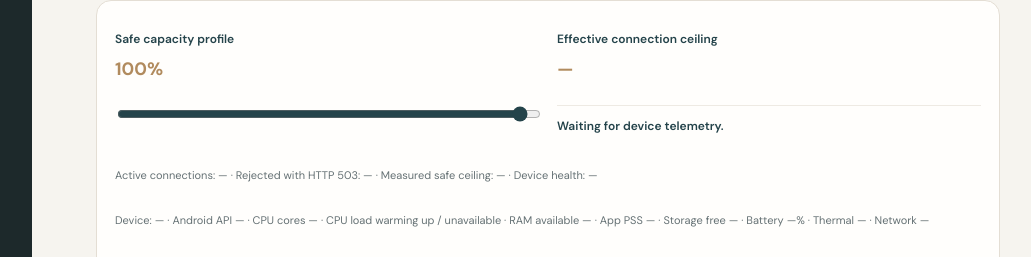
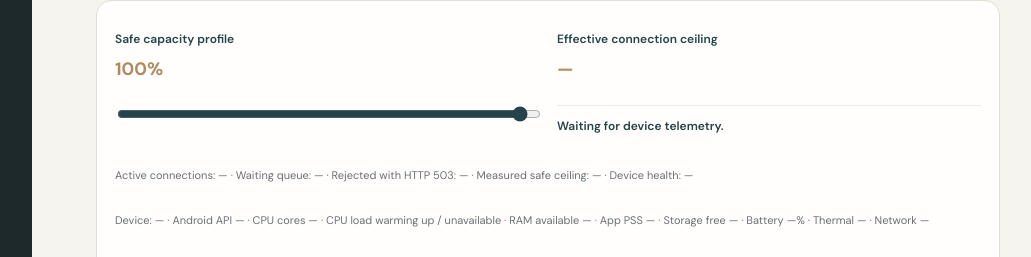
Before and after one commit to AssayFlux/PocketHost, a React (Vite) app in the folder web-console/: page / in a window 1280 px wide. Shown: the part 1665-1922 px from the top of the page, without its empty margins (216-1247 px from the left). Built offline with nearby package versions, Linux system fonts and the light colour scheme.

Commit message:
Display waiting queue depth in web console

```diff
--- a/web-console/src/ui/App.tsx
+++ b/web-console/src/ui/App.tsx
@@ -7,7 +7,7 @@ type Metrics = { sampledAt: string; sources: Array<{ source: string; requests?:
 type Site = { id: string; name: string; runtime: string; hostnames: string[]; state: string };
 type LogEntry = { timestamp: string; level: string; event: string; message: string };
 type ResourceLimits = { pythonMaxWorkers: number; nodeHeapMb: number; deviceTotalMemoryBytes: number; deviceAvailableMemoryBytes: number; note: string };
-type CapacityState = { percent: number; safeConcurrency: number; effectiveConcurrencyLimit: number; activeConnections?: number; rejectedConnections?: number; scheduled?: boolean; scheduleExpiresAt?: number; healthState?: string; semantics: string };
+type CapacityState = { percent: number; safeConcurrency: number; effectiveConcurrencyLimit: number; activeConnections?: number; queuedConnections?: number; rejectedConnections?: number; scheduled?: boolean; scheduleExpiresAt?: number; healthState?: string; semantics: string };
 type CapacityBenchmark = { state: string; safeConcurrency?: number; workload?: string; error?: string; levels?: Array<{ concurrency: number; samples: number; errors: number; p95LatencyMs: number; withinSafeThreshold: boolean }> };
 type DailyReport = { date: string; totalRequests: number; totalBytes: number; eventCount: number; errorCount: number; warningCount: number };
 
@@ -400,7 +400,7 @@ export function App() {
       <section className="panel resource-panel">
         <div className="resource-control"><label>Safe capacity profile <strong>{capacityPercent}%</strong><input type="range" min="1" max="100" step="1" value={capacityPercent} onChange={event => { setCapacityPercent(Number(event.target.value)); setCapacityDirty(true); }} /></label></div>
         <div className="resource-control"><label>Effective connection ceiling <strong>{capacity?.effectiveConcurrencyLimit ?? "—"}</strong><span className="scope-note">{capacity?.semantics ?? "Waiting for device telemetry."}</span></label></div>
-        <p>Active connections: {capacity?.activeConnections ?? "—"} · Rejected with HTTP 503: {capacity?.rejectedConnections ?? "—"} · Measured safe ceiling: {capacity?.safeConcurrency ?? "—"} · Device health: {capacity?.healthState ?? "—"}</p>
+        <p>Active connections: {capacity?.activeConnections ?? "—"} · Waiting queue: {capacity?.queuedConnections ?? "—"} · Rejected with HTTP 503: {capacity?.rejectedConnections ?? "—"} · Measured safe ceiling: {capacity?.safeConcurrency ?? "—"} · Device health: {capacity?.healthState ?? "—"}</p>
         <p>Device: {metrics?.deviceResources?.telemetry?.manufacturer ?? "—"} {metrics?.deviceResources?.telemetry?.model ?? ""} · Android API {metrics?.deviceResources?.telemetry?.androidApi ?? "—"} · CPU cores {metrics?.deviceResources?.telemetry?.cpuCores ?? "—"} · CPU load {metrics?.deviceResources?.telemetry?.cpuUsagePercent == null ? "warming up / unavailable" : Math.round(metrics?.deviceResources?.telemetry?.cpuUsagePercent ?? 0) + "%"} · RAM available {metrics?.deviceResources?.telemetry?.availableMemoryBytes == null ? "—" : bytes(metrics?.deviceResources?.telemetry?.availableMemoryBytes ?? 0)} · App PSS {metrics?.deviceResources?.telemetry?.processPssKb == null ? "—" : bytes((metrics?.deviceResources?.telemetry?.processPssKb ?? 0) * 1024)} · Storage free {metrics?.deviceResources?.telemetry?.storageAvailableBytes == null ? "—" : bytes(metrics?.deviceResources?.telemetry?.storageAvailableBytes ?? 0)} · Battery {metrics?.deviceResources?.telemetry?.batteryPercent ?? "—"}% · Thermal {metrics?.deviceResources?.telemetry?.thermalLabel ?? "—"} · Network {metrics?.deviceResources?.telemetry?.networkTransport ?? "—"}</p>
         <div className="site-actions"><button disabled={busy || !capacity} onClick={() => void saveCapacity(capacityPercent)}>Apply profile</button><button disabled={busy || !capacity} onClick={() => void saveCapacity(30, 180)}>30% for 3 hours</button><button disabled={busy || !status || status.state !== "local"} onClick={() => void runCapacityBenchmark()}>Run Capacity Lab</button></div>
         <p>Benchmark state: {benchmark?.state ?? "NOT_RUN"} · {benchmark?.workload ?? "No completed workload measurement."}</p>
```
